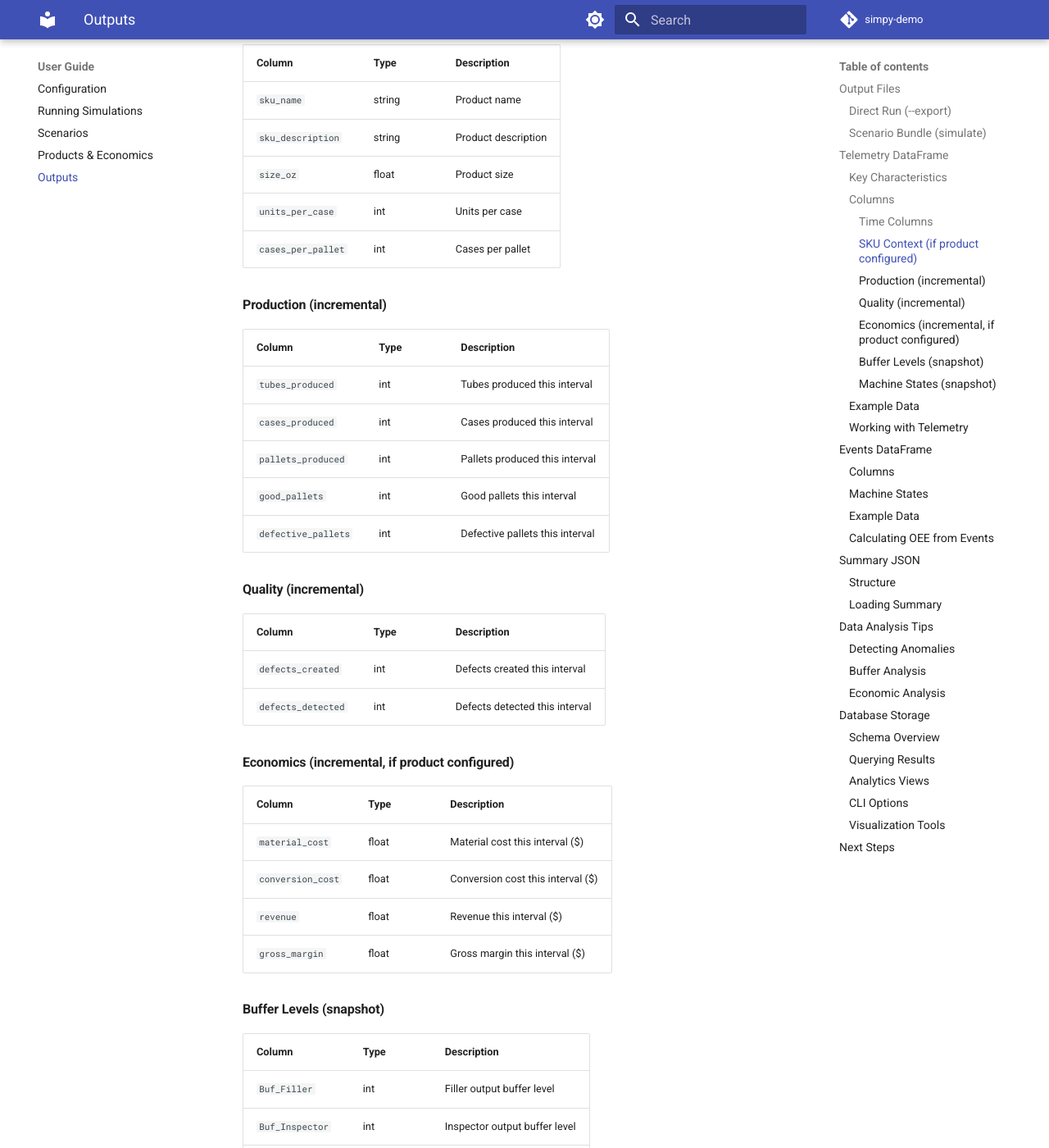
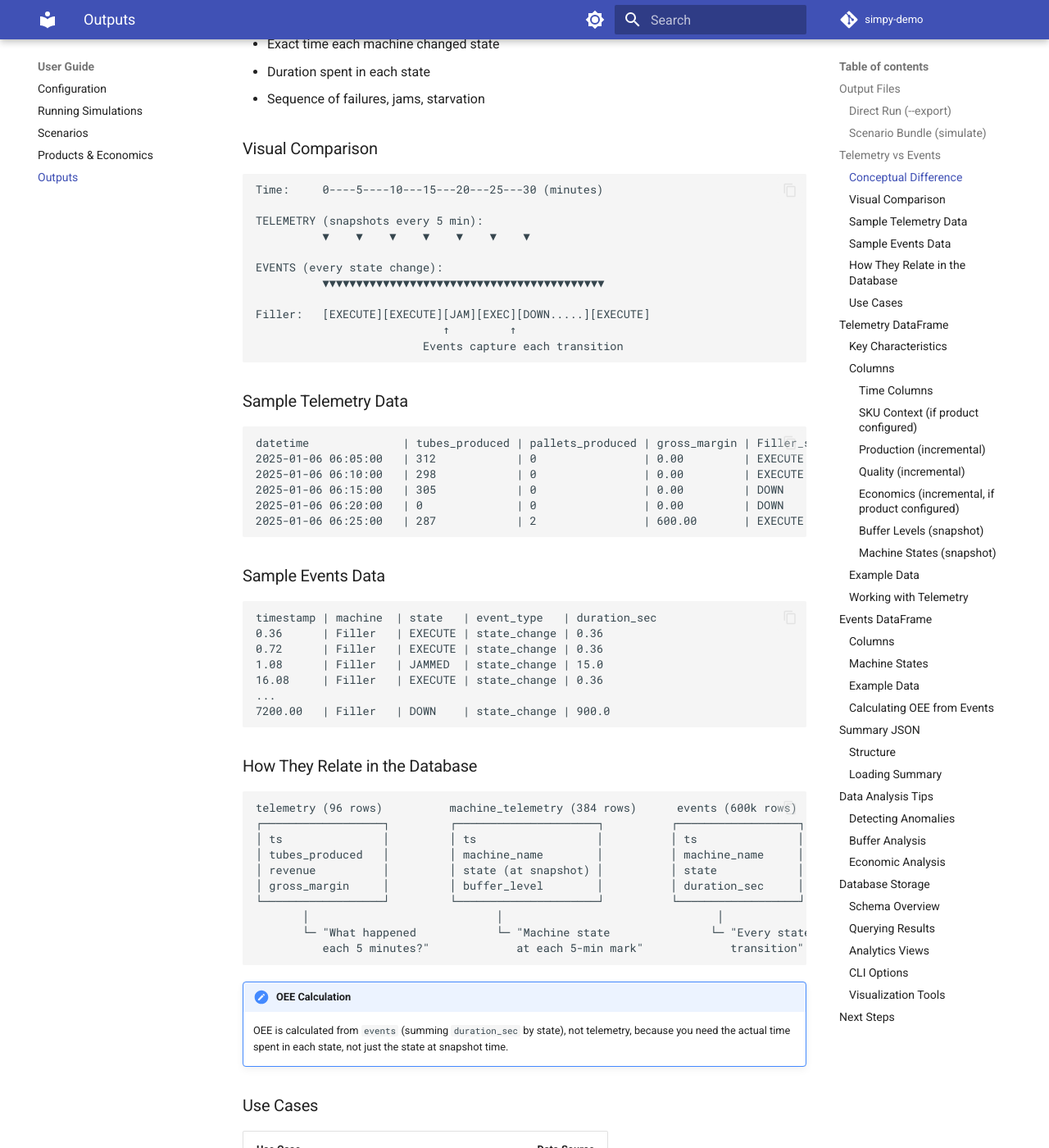
Before and after one commit to mcfitzgerald/virtual-twin, an MkDocs documentation site: the page built from docs/user-guide/outputs.md, in a window 1280 px wide and 1400 px high, scrolled down 1233 px. Shown: the whole window at 82% size. Built offline with MkDocs 1.6.1 and Material for MkDocs 9.7.7, drawn with Linux system fonts in a browser that asks for light colours; comment, search, counter and statistics services are not loaded; some of the changed text lies outside the part shown.

Commit message:
perf: optimize DuckDB storage for OLAP workloads (v0.11.1)
- Remove redundant JSON columns (machine_states, buffer_levels) from telemetry table
- Remove B-tree indexes (DuckDB uses zone maps for predicate pushdown)
- Machine states/buffer levels now stored only in normalized machine_telemetry table
- Add comprehensive "Telemetry vs Events" documentation section
- Add TODO: product impact on line performance

🤖 Generated with [Claude Code](https://claude.com/claude-code)

Co-Authored-By: Claude <noreply@anthropic.com>

````diff
--- a/docs/user-guide/outputs.md
+++ b/docs/user-guide/outputs.md
@@ -20,6 +20,97 @@ scenarios/baseline_8hr_20250129_143022/output/
 ├── events.csv
 └── summary.json
 ```
+
+## Telemetry vs Events
+
+| Aspect | `telemetry` | `events` |
+|--------|-------------|----------|
+| **Granularity** | Fixed time intervals (default: 5 min) | Every state change |
+| **Row count (8hr run)** | ~96 rows | ~600,000 rows |
+| **What it captures** | Snapshots of production metrics | State transitions |
+| **Primary use** | Dashboards, ML training data | OEE calculation, process mining |
+
+### Conceptual Difference
+
+**Telemetry** answers: "What happened each 5 minutes?"
+
+- Production counts, revenue, margin per interval
+- Machine state at snapshot time
+- Buffer levels at snapshot time
+
+**Events** answers: "Every state transition"
+
+- Exact time each machine changed state
+- Duration spent in each state
+- Sequence of failures, jams, starvation
+
+### Visual Comparison
+
+```
+Time:     0----5----10---15---20---25---30 (minutes)
+
+TELEMETRY (snapshots every 5 min):
+          ▼    ▼    ▼    ▼    ▼    ▼    ▼
+
+EVENTS (every state change):
+          ▼▼▼▼▼▼▼▼▼▼▼▼▼▼▼▼▼▼▼▼▼▼▼▼▼▼▼▼▼▼▼▼▼▼▼▼▼▼▼▼▼▼
+
+Filler:   [EXECUTE][EXECUTE][JAM][EXEC][DOWN.....][EXECUTE]
+                            ↑         ↑
+                         Events capture each transition
+```
+
+### Sample Telemetry Data
+
+```
+datetime              | tubes_produced | pallets_produced | gross_margin | Filler_state
+2025-01-06 06:05:00   | 312            | 0                | 0.00         | EXECUTE
+2025-01-06 06:10:00   | 298            | 0                | 0.00         | EXECUTE
+2025-01-06 06:15:00   | 305            | 0                | 0.00         | DOWN
+2025-01-06 06:20:00   | 0              | 0                | 0.00         | DOWN
+2025-01-06 06:25:00   | 287            | 2                | 600.00       | EXECUTE
+```
+
+### Sample Events Data
+
+```
+timestamp | machine  | state   | event_type   | duration_sec
+0.36      | Filler   | EXECUTE | state_change | 0.36
+0.72      | Filler   | EXECUTE | state_change | 0.36
+1.08      | Filler   | JAMMED  | state_change | 15.0
+16.08     | Filler   | EXECUTE | state_change | 0.36
+...
+7200.00   | Filler   | DOWN    | state_change | 900.0
+```
+
+### How They Relate in the Database
+
+```
+telemetry (96 rows)          machine_telemetry (384 rows)      events (600k rows)
+┌──────────────────┐         ┌─────────────────────┐          ┌──────────────────┐
+│ ts               │         │ ts                  │          │ ts               │
+│ tubes_produced   │         │ machine_name        │          │ machine_name     │
+│ revenue          │         │ state (at snapshot) │          │ state            │
+│ gross_margin     │         │ buffer_level        │          │ duration_sec     │
+└──────────────────┘         └─────────────────────┘          └──────────────────┘
+       │                            │                                │
+       └─ "What happened            └─ "Machine state               └─ "Every state
+          each 5 minutes?"             at each 5-min mark"             transition"
+```
+
+!!! note "OEE Calculation"
+    OEE is calculated from `events` (summing `duration_sec` by state), not telemetry, because you need the actual time spent in each state, not just the state at snapshot time.
+
+### Use Cases
+
+| Use Case | Data Source |
+|----------|-------------|
+| Time-series charts (production rate over time) | `telemetry` |
+| ML features (predict failures from production patterns) | `telemetry` |
+| Economic reporting (margin per interval) | `telemetry` |
+| OEE calculation (time in each state) | `events` |
+| Process mining (sequence analysis) | `events` |
+| Root cause analysis (what happened before failure?) | `events` |
 
 ## Telemetry DataFrame
 
--- a/pyproject.toml
+++ b/pyproject.toml
@@ -1,6 +1,6 @@
 [project]
 name = "simpy-demo"
-version = "0.11.0"
+version = "0.11.1"
 description = ""
 authors = [
     {name = "Your Name",email = "michael.craig.fitzgerald@gmail.com"}
````
Also changed, not shown: CHANGELOG.md (+16 -0 lines), README.md (+1 -1 lines), TODO.md (+3 -0 lines), 2 other files.
